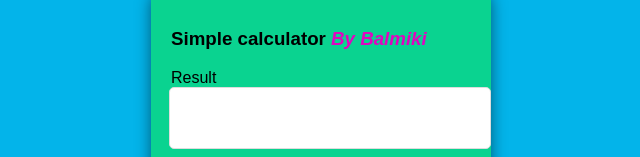
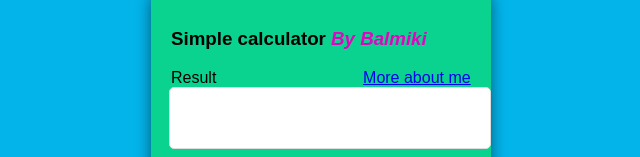
Before and after one commit to BalmikiKumar/Calculator, a plain HTML site: page index.html in a window 1280 px wide. Shown: the part 131-288 px from the top of the page, without its empty margins (319-959 px from the left). Drawn offline with Linux system fonts and the light colour scheme.

Commit message:
Update index.html

```diff
--- a/index.html
+++ b/index.html
@@ -8,7 +8,7 @@
 </head>
 <body>
     <div class="calculator">
-        <h3>Simple calculator <span><i>By Balmiki</i></span></h3>Result
+        <h3>Simple calculator <span><i>By Balmiki</i></span></h3>Result &nbsp;&nbsp;&nbsp;&nbsp;&nbsp;&nbsp;&nbsp;&nbsp;&nbsp;&nbsp;&nbsp;&nbsp;&nbsp;&nbsp;&nbsp;&nbsp;&nbsp;&nbsp;&nbsp;&nbsp;&nbsp;&nbsp;&nbsp;&nbsp;&nbsp;&nbsp;&nbsp;&nbsp;&nbsp;&nbsp;&nbsp;&nbsp;<a href="balmikikumar.github.io/resume">More about me </a>
         <input type="text" id="display" class="display" readonly />
         <div class="buttons">
             <button onclick="clearDisplay()">CLEAR</button>
```
